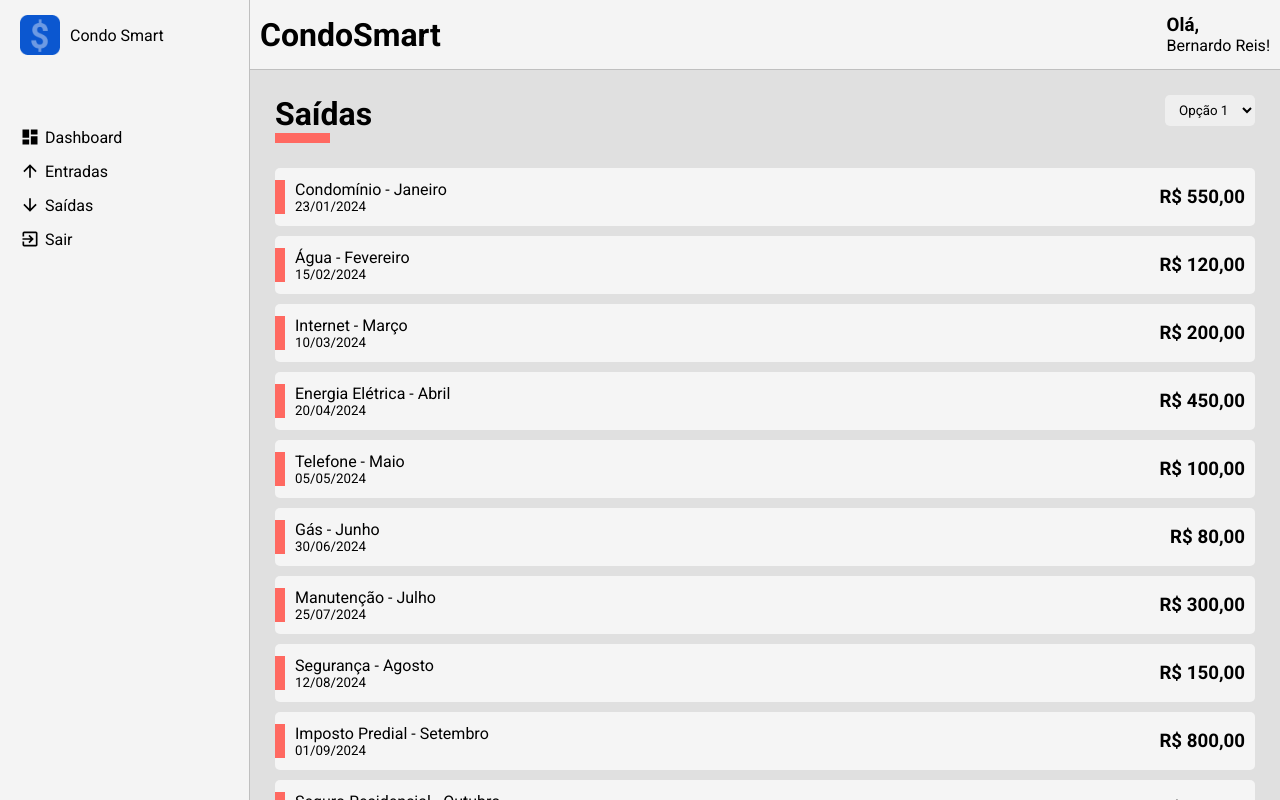
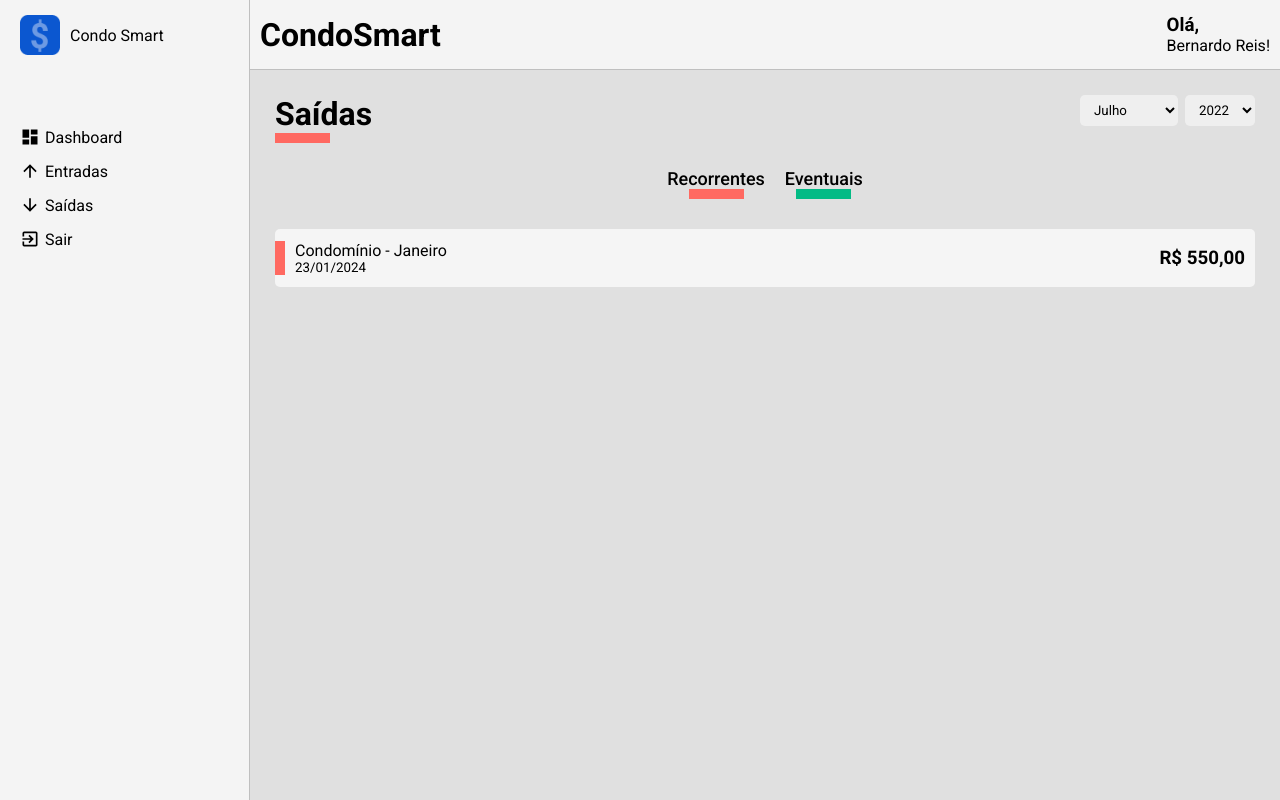
Before and after one commit to devBernardo-Mendes/pit-cotemig-2024, a React (Create React App) app: page / in a window 1280 px wide. Built offline with nearby package versions, Linux system fonts and the light colour scheme.

Commit message:
feat: :sparkles: Creating filters

```diff
--- a/src/pages/List/index.tsx
+++ b/src/pages/List/index.tsx
@@ -1,136 +1,58 @@
 import React from "react";
-import { ContainerSC, ContentHistorySC } from "./styles/styled";
+import { ContainerSC, ContentHistorySC, FiltersSC } from "./styles/styled";
 import ContentHeader from "../../components/ContentHeader";
 import SelectedInput from "../../components/SelectedInput";
 import HistoryCard from "../../components/HistoryCard";
 
 const List: React.FC = () => {
-  const options = [
+  const months = [
     {
-      value: "Option 1",
-      label: "Opção 1",
+      value: 7,
+      label: "Julho",
     },
     {
-      value: "Option 2",
-      label: "Opção 2",
+      value: 8,
+      label: "Agosto",
     },
     {
-      value: "Option 3",
-      label: "Opção 3",
+      value: 9,
+      label: "Setembro",
+    },
+  ];
+
+  const years = [
+    {
+      value: 2022,
+      label: 2022,
+    },
+    {
+      value: 2023,
+      label: 2023,
+    },
+    {
+      value: 2024,
+      label: 2024,
     },
   ];
   return (
     <ContainerSC>
       <ContentHeader title="Saídas" lineColor="#FF6961">
-        <SelectedInput options={options} />
+        <SelectedInput options={months} />
+        <SelectedInput options={years} />
       </ContentHeader>
+      <FiltersSC>
+        <button type="button" className="tag-filter tag-filter-recurrent">
+          Recorrentes
+        </button>
+        <button type="button" className="tag-filter tag-filter-eventual">
+          Eventuais
+        </button>
+      </FiltersSC>
       <ContentHistorySC>
         <HistoryCard
           title="Condomínio - Janeiro"
           subtitle="23/01/2024"
           amount="R$ 550,00"
-          tagColor="#FF6961"
-        />
-        <HistoryCard
-          title="Água - Fevereiro"
-          subtitle="15/02/2024"
-          amount="R$ 120,00"
-          tagColor="#FF6961"
-        />
-        <HistoryCard
-          title="Internet - Março"
-          subtitle="10/03/2024"
-          amount="R$ 200,00"
-          tagColor="#FF6961"
-        />
-        <HistoryCard
-          title="Energia Elétrica - Abril"
-          subtitle="20/04/2024"
-          amount="R$ 450,00"
-          tagColor="#FF6961"
-        />
-        <HistoryCard
-          title="Telefone - Maio"
-          subtitle="05/05/2024"
-          amount="R$ 100,00"
-          tagColor="#FF6961"
-        />
-        <HistoryCard
-          title="Gás - Junho"
-          subtitle="30/06/2024"
-          amount="R$ 80,00"
-          tagColor="#FF6961"
-        />
-        <HistoryCard
-          title="Manutenção - Julho"
-          subtitle="25/07/2024"
-          amount="R$ 300,00"
-          tagColor="#FF6961"
-        />
-        <HistoryCard
-          title="Segurança - Agosto"
-          subtitle="12/08/2024"
-          amount="R$ 150,00"
-          tagColor="#FF6961"
-        />
-        <HistoryCard
-          title="Imposto Predial - Setembro"
-          subtitle="01/09/2024"
-          amount="R$ 800,00"
-          tagColor="#FF6961"
-        />
-        <HistoryCard
-          title="Seguro Residencial - Outubro"
-          subtitle="18/10/2024"
-          amount="R$ 250,00"
-          tagColor="#FF6961"
-        />
-        <HistoryCard
-          title="Seguro Residencial - Outubro"
-          subtitle="18/10/2024"
-          amount="R$ 250,00"
-          tagColor="#FF6961"
-        />
-        <HistoryCard
-          title="Seguro Residencial - Outubro"
-          subtitle="18/10/2024"
-          amount="R$ 250,00"
-          tagColor="#FF6961"
-        />
-        <HistoryCard
-          title="Seguro Residencial - Outubro"
-          subtitle="18/10/2024"
-          amount="R$ 250,00"
-          tagColor="#FF6961"
-        />
-        <HistoryCard
-          title="Seguro Residencial - Outubro"
-          subtitle="18/10/2024"
-          amount="R$ 250,00"
-          tagColor="#FF6961"
-        />{" "}
-        <HistoryCard
-          title="Seguro Residencial - Outubro"
-          subtitle="18/10/2024"
-          amount="R$ 250,00"
-          tagColor="#FF6961"
-        />
-        <HistoryCard
-          title="Seguro Residencial - Outubro"
-          subtitle="18/10/2024"
-          amount="R$ 250,00"
-          tagColor="#FF6961"
-        />
-        <HistoryCard
-          title="Seguro Residencial - Outubro"
-          subtitle="18/10/2024"
-          amount="R$ 250,00"
-          tagColor="#FF6961"
-        />
-        <HistoryCard
-          title="Seguro Residencial - Outubro"
-          subtitle="18/10/2024"
-          amount="R$ 250,00"
           tagColor="#FF6961"
         />
       </ContentHistorySC>
--- a/src/pages/List/styles/styled.ts
+++ b/src/pages/List/styles/styled.ts
@@ -3,3 +3,41 @@ import styled from "styled-components";
 export const ContainerSC = styled.div``;
 
 export const ContentHistorySC = styled.div``;
+
+export const FiltersSC = styled.div`
+  width: 100%;
+  display: flex;
+  justify-content: center;
+  margin-bottom: 30px;
+
+  .tag-filter {
+    font-size: 18px;
+    font-weight: 500;
+    background: none;
+    color: ${(props) => props.theme.colors.black};
+
+    margin: 0 10px;
+
+    transition: opacity 0.3s;
+
+    &:hover {
+      opacity: 0.7;
+    }
+  }
+
+  .tag-filter-recurrent::after {
+    content: "";
+    display: block;
+    width: 55px;
+    margin: 0 auto;
+    border-bottom: 10px solid ${(props) => props.theme.colors.warning};
+  }
+
+  .tag-filter-eventual::after {
+    content: "";
+    display: block;
+    width: 55px;
+    margin: 0 auto;
+    border-bottom: 10px solid ${(props) => props.theme.colors.sucess};
+  }
+`;
```
